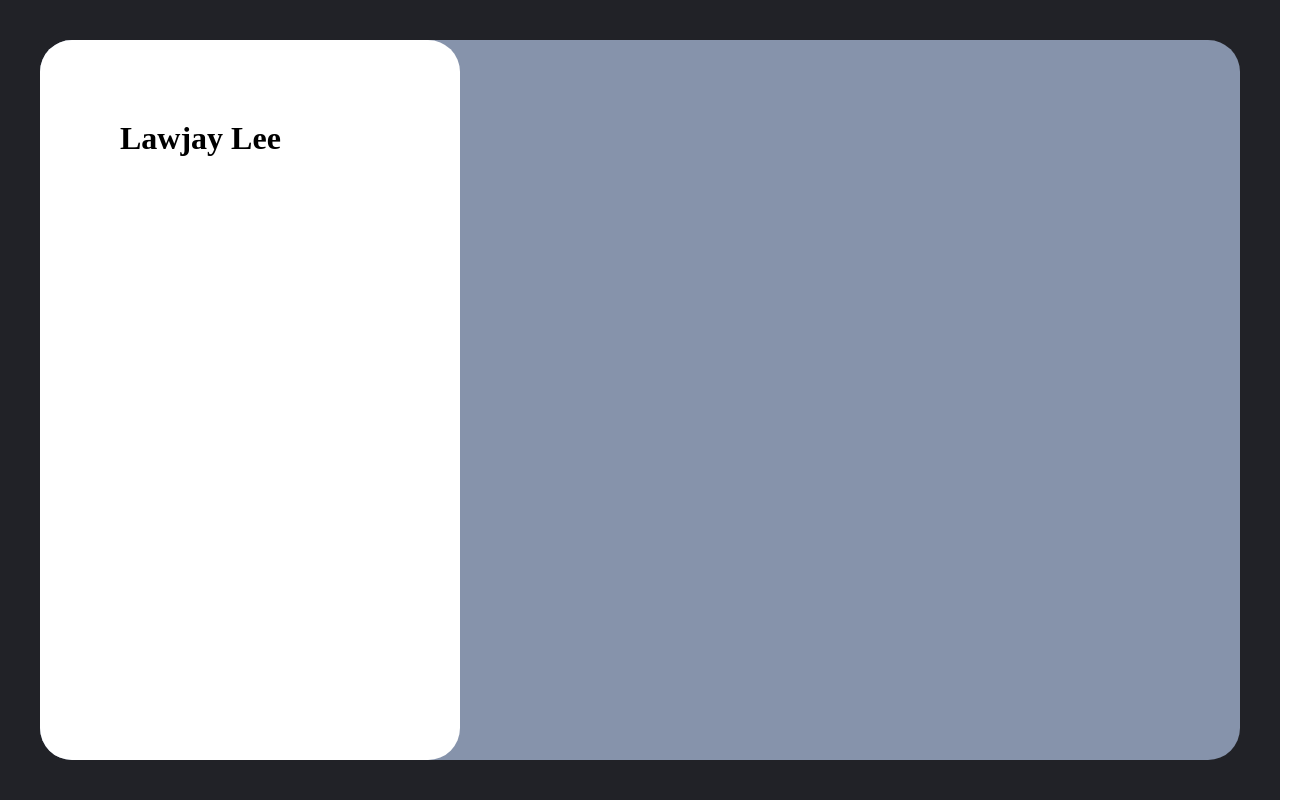
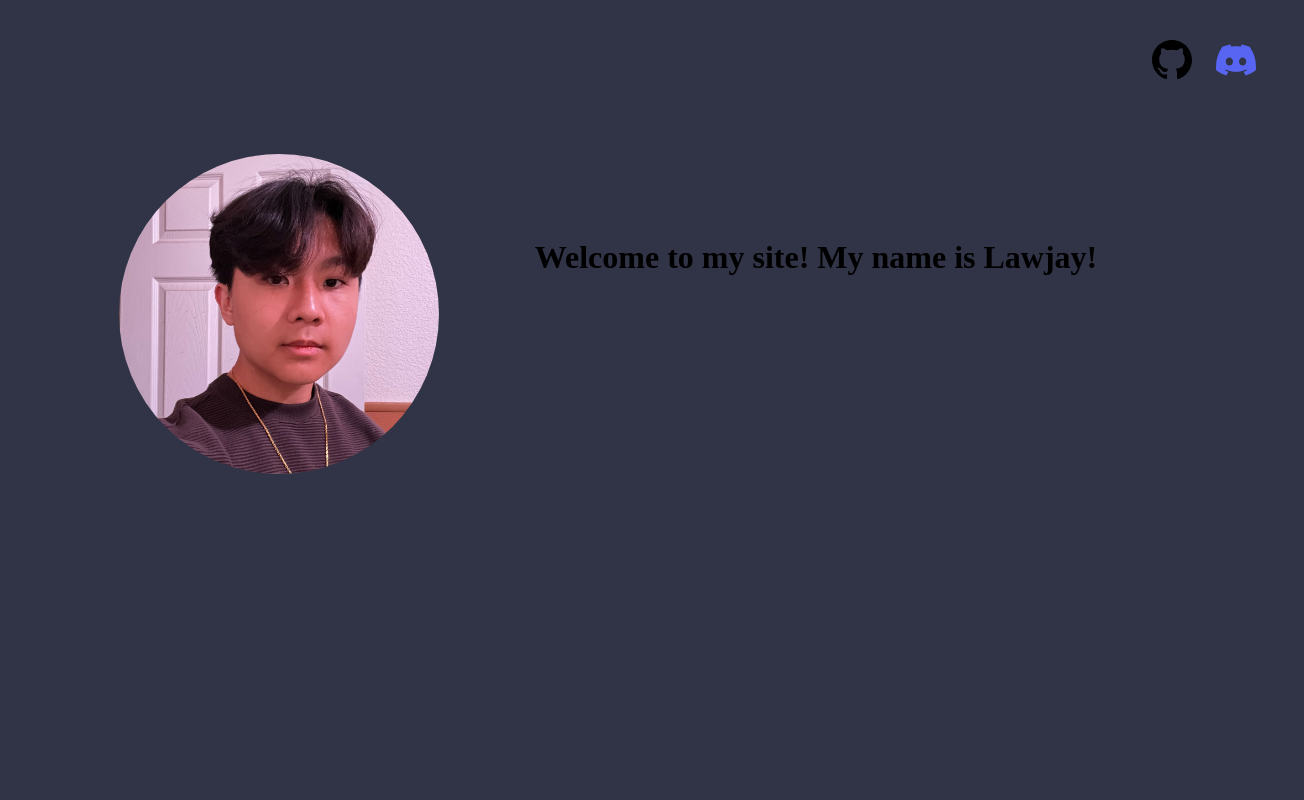
Before and after one commit to Chico-State-Computer-Science-Camp-2024/CS-Camp-24-Lawjay-Lee, a plain HTML site: page index.html in a window 1280 px wide. Shown: the whole page, 1304 px wide, since content can reach past the window. Drawn offline with Linux system fonts and the light colour scheme.

Commit message:
got welcome msg

```diff
--- a/index.html
+++ b/index.html
@@ -8,19 +8,28 @@
 </head>
 
 <body>
-    <div id="main">
-        <div id="content">
-            <div id="about-me-wrapper">
-                <div id="about-me">
-                    <h1 id="name-title">Lawjay Lee</h1>
-                </div>
-                <!-- <img id="prfile-pic" src="https://rustacean.net/assets/rustacean-flat-happy.png"> -->
-                <!-- <img id="profile-pic" src="assets/profile-pic.jpg"> -->
-            </div>
-            <div id="experience">
+    <div id="navbar" class="section">
+        <ul id="links">
+            <li>
+                <a href="https://github.com/Lomzem">
+                    <img class="link" src="assets/github-icon.svg">
+                </a>
+            </li>
+            <li>
+                <a href="">
+                    <img class="link" src="assets/discord-icon.svg">
+                </a>
+            </li>
+        </ul>
+    </div>
+    <main>
+        <div id="about-me" class="section">
+            <img id="profile-pic" src="assets/profile-pic.jpg">
+            <div id="me-desc">
+                <h1>Welcome to my site! My name is Lawjay!</h1>
             </div>
         </div>
-    </div>
+    </main>
 </body>
 
 </html>
--- a/style.css
+++ b/style.css
@@ -1,36 +1,68 @@
-* {
+:root {
     padding: 0;
     margin: 0;
     box-sizing: border-box;
 }
 
-#main {
-    background: #212227;
-    height: 100vh;
-    padding: 2.5rem;
-    width: 100%;
+* {
+    /* catpuccin frappe */
+    --base: #303446;
+    --mantle: #292c3c;
+    --crust: #232634;
 }
 
-#content {
-    background: #8693AB;
-    border-radius: 2rem;
-    display: grid;
-    grid-template-columns: 35% 65%;
-    height: 100%;
-    width: 100%;
+body {
+    background: var(--base);
 }
 
-#about-me-wrapper {
-    padding: 5rem;
-    border-radius: 2rem;
+#navbar {
+    display: flex;
+    width: 100%;
+    justify-content: flex-end;
 }
 
-#about-me-wrapper {
+#links {
+    display: flex;
+    align-items: center;
+    list-style: none;
+    gap: 1.5em;
+    height: 2.5em;
+    padding-left: 2em;
+    padding-right: 2em;
+}
+
+#links li {
     height: 100%;
+}
+
+.link {
+    height: 100%;
+}
+
+main {
+    padding: 2vw;
+    display: flex;
+    flex-direction: column;
+    align-items: center;
+}
+
+.section {
     width: 100%;
-    background: #fff;
+    padding: 1rem;
 }
 
 #profile-pic {
-    width: 100%;
+    width: 20em;
+    border-radius: 10rem;
 }
+
+#me-desc {
+    padding: 4rem;
+}
+
+#about-me {
+    display: flex;
+    flex-direction: row;
+    justify-content: center;
+    gap: 2rem;
+}
```
Also changed, not shown: assets/discord-icon.svg (added), assets/github-icon.svg (added).
